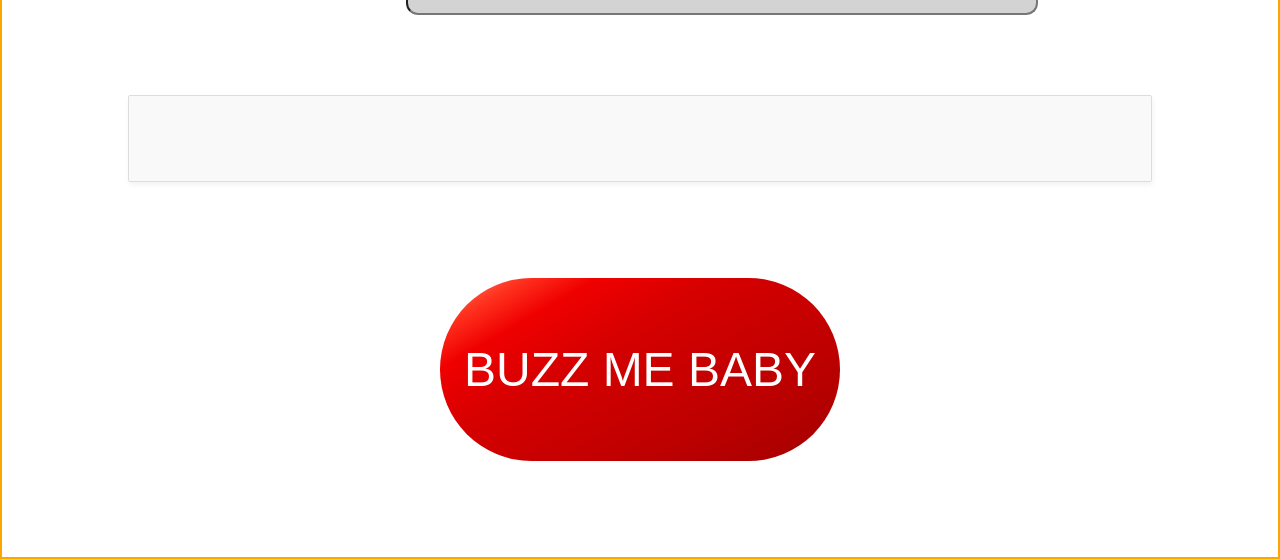
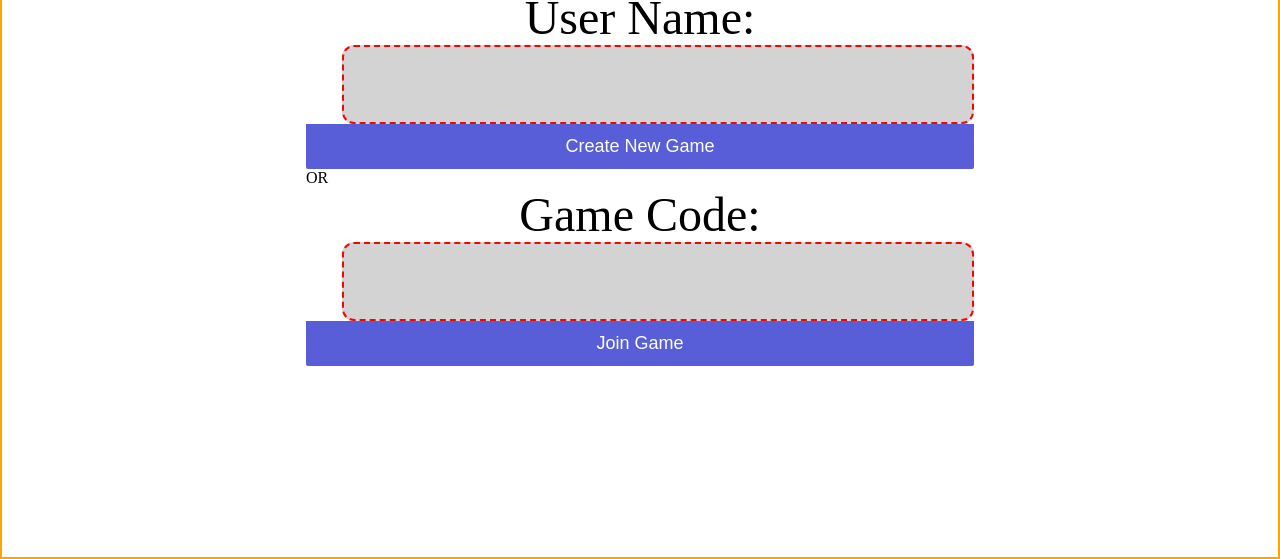
Before and after one commit to btwalpole/websockets-tutorial, a website: page public/index.html in a window 1280 px wide. Shown: the part 241-800 px from the top of the page. Drawn offline with nearby package versions, Linux system fonts and the light colour scheme; no server answers.

Commit message:
wip adding start screen

```diff
--- a/public/buzzer.js
+++ b/public/buzzer.js
@@ -7,7 +7,23 @@ var resetBtn = document.getElementById("reset"),
   userName = document.getElementById("name"),
   buzzBtn = document.getElementById("buzz"),
   chat = document.getElementById("chat-window"),
-  output = document.getElementById("output");
+  output = document.getElementById("output")
+  newGameBtn = document.getElementById("newGameButton")
+  joinGameBtn = document.getElementById("joinGameButton");
+
+//For the start screen
+
+newGameBtn.addEventListener("click", function() {
+  //want to start a new room
+  socket.emit('newGame', {
+    name: userName.value,
+  });
+  //hide the intro screen a show the game screen
+})
+
+
+
+//Below is for once you've joined a game
 
 // Emit events
 buzzBtn.addEventListener("click", function () {
--- a/public/index.html
+++ b/public/index.html
@@ -11,6 +11,33 @@
     </head>
     <body>
         <div id='container'>
+
+            <div id="initialScreen">
+                <h1>Epic Quiz Buzzer!</h1>
+                <form>
+                    <label for="userName">User Name:</label>
+                    <input id="userName" type="text" name="userName" required/>
+                    <button
+                        type="submit"
+                        id="newGameButton"
+                    >
+                    Create New Game
+                    </button>
+                </form>
+                <div>OR</div>
+                <form>
+                    <label for="gameCode">Game Code:</label>
+                    <input id="gameCode" type="text" name="gameCode" required/>
+                    <button
+                        type="submit"
+                        id="joinGameButton"
+                    >
+                    Join Game
+                    </button>
+                </form>
+            </div>
+
+            <div id='gameScreen'>
                 <button id="reset" class="disabled-reset" disabled="true">Reset</button>
                 <div id="nameInput">
                     <label for="name">Name:</label>
@@ -23,6 +50,8 @@
                 </div>
                 <button id="buzz" class="enabled-buzz">BUZZ ME BABY</button>
             </div>
+        </div>
+
         <video src="patrick.mp4" preload="auto" hidden="true"></video>
         <script src='/buzzer.js'></script>
     </body>
--- a/public/styles.css
+++ b/public/styles.css
@@ -29,6 +29,18 @@ body{
     width: 100%;
     height: 100vh;
     border: 2px solid orange;
+}
+
+#gameScreen {
+    display: none;
+}
+
+input:invalid {
+    border: 2px dashed red;
+}
+
+input:valid {
+    border: 2px solid black;
 }
 
 .disabled-reset {
```
Lines whose indentation alone changed are shown as unchanged.
